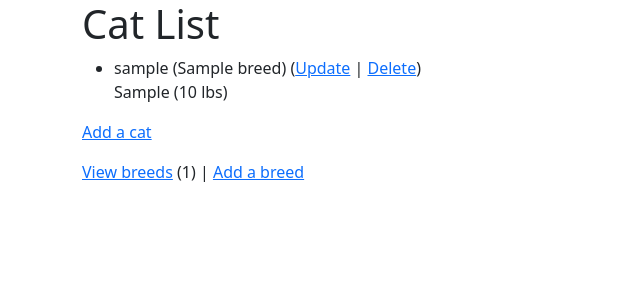
After one commit to arpanz/djangoc, a Django app: page /cats/ in a window 1280 px wide. The commit adds this page. Shown: the top 300 px of the page, without its empty margins (0-640 px from the left). Run offline with Django 5.2, Linux system fonts and the light colour scheme; a user stored in the database is signed in; tables that the repository leaves empty hold one stand-in row (values such as "Sample post"); some libraries are stand-ins or nearby versions.

Commit message:
Add Cats CRUD app
- cats app: Breed + Cat models, all 8 CRUD views, 6 templates
- Updated dj4e-code to 42178180341162 in base_bootstrap.html
- Added cats/ route to config/urls.py
- Added CatsConfig to INSTALLED_APPS
- Added /cats link to home/main.html

```diff
--- /dev/null
+++ b/cats/admin.py
@@ -0,0 +1,5 @@
+from django.contrib import admin
+from cats.models import Breed, Cat
+
+admin.site.register(Breed)
+admin.site.register(Cat)
--- /dev/null
+++ b/cats/apps.py
@@ -0,0 +1,5 @@
+from django.apps import AppConfig
+
+class CatsConfig(AppConfig):
+    default_auto_field = 'django.db.models.BigAutoField'
+    name = 'cats'
--- /dev/null
+++ b/cats/models.py
@@ -0,0 +1,25 @@
+from django.db import models
+from django.core.validators import MinLengthValidator
+
+
+class Breed(models.Model):
+    name = models.CharField(
+            max_length=200,
+            validators=[MinLengthValidator(2, "Breed must be greater than 1 character")]
+    )
+
+    def __str__(self):
+        return self.name
+
+
+class Cat(models.Model):
+    nickname = models.CharField(
+            max_length=200,
+            validators=[MinLengthValidator(2, "Nickname must be greater than 1 character")]
+    )
+    weight = models.PositiveIntegerField()
+    foods = models.CharField(max_length=300)
+    breed = models.ForeignKey('Breed', on_delete=models.CASCADE, null=False)
+
+    def __str__(self):
+        return self.nickname
--- /dev/null
+++ b/cats/templates/cats/cat_list.html
@@ -0,0 +1,30 @@
+{% extends "base_bootstrap.html" %}
+
+{% block content %}
+<h1>Cat List</h1>
+{% if cat_list %}
+<ul>
+  {% for cat in cat_list %}
+  <li>
+    {{ cat.nickname }} ({{ cat.breed }})
+    (<a href="{% url 'cats:cat_update' cat.id %}">Update</a> |
+    <a href="{% url 'cats:cat_delete' cat.id %}">Delete</a>)<br/>
+    {{ cat.foods }} ({{ cat.weight }} lbs)
+  </li>
+  {% endfor %}
+</ul>
+{% else %}
+<p>There are no cats in the database.</p>
+{% endif %}
+<p>
+  {% if breed_count > 0 %}
+  <a href="{% url 'cats:cat_create' %}">Add a cat</a>
+  {% else %}
+  Please add a breed before you add a cat.
+  {% endif %}
+</p>
+<p>
+  <a href="{% url 'cats:breed_list' %}">View breeds</a> ({{ breed_count }}) |
+  <a href="{% url 'cats:breed_create' %}">Add a breed</a>
+</p>
+{% endblock %}
--- /dev/null
+++ b/cats/urls.py
@@ -0,0 +1,14 @@
+from django.urls import path
+from . import views
+
+app_name = 'cats'
+urlpatterns = [
+    path('', views.CatList.as_view(), name='all'),
+    path('main/create/', views.CatCreate.as_view(), name='cat_create'),
+    path('main/<int:pk>/update/', views.CatUpdate.as_view(), name='cat_update'),
+    path('main/<int:pk>/delete/', views.CatDelete.as_view(), name='cat_delete'),
+    path('lookup/', views.BreedView.as_view(), name='breed_list'),
+    path('lookup/create/', views.BreedCreate.as_view(), name='breed_create'),
+    path('lookup/<int:pk>/update/', views.BreedUpdate.as_view(), name='breed_update'),
+    path('lookup/<int:pk>/delete/', views.BreedDelete.as_view(), name='breed_delete'),
+]
--- /dev/null
+++ b/cats/views.py
@@ -0,0 +1,96 @@
+from django.contrib.auth.mixins import LoginRequiredMixin
+from django.shortcuts import render, redirect, get_object_or_404
+from django.views import View
+from django.views.generic.edit import CreateView, UpdateView, DeleteView
+from django.urls import reverse_lazy
+
+from cats.models import Cat, Breed
+from cats.forms import BreedForm
+
+
+class CatList(LoginRequiredMixin, View):
+    def get(self, request):
+        bc = Breed.objects.count()
+        cl = Cat.objects.all()
+        ctx = {'breed_count': bc, 'cat_list': cl}
+        return render(request, 'cats/cat_list.html', ctx)
+
+
+class BreedView(LoginRequiredMixin, View):
+    def get(self, request):
+        bl = Breed.objects.all()
+        ctx = {'breed_list': bl}
+        return render(request, 'cats/breed_list.html', ctx)
+
+
+class BreedCreate(LoginRequiredMixin, View):
+    template = 'cats/breed_form.html'
+    success_url = reverse_lazy('cats:all')
+
+    def get(self, request):
+        form = BreedForm()
+        ctx = {'form': form}
+        return render(request, self.template, ctx)
+
+    def post(self, request):
+        form = BreedForm(request.POST)
+        if not form.is_valid():
+            ctx = {'form': form}
+            return render(request, self.template, ctx)
+        form.save()
+        return redirect(self.success_url)
+
+
+class BreedUpdate(LoginRequiredMixin, View):
+    model = Breed
+    success_url = reverse_lazy('cats:all')
+    template = 'cats/breed_form.html'
+
+    def get(self, request, pk):
+        breed = get_object_or_404(self.model, pk=pk)
+        form = BreedForm(instance=breed)
+        ctx = {'form': form}
+        return render(request, self.template, ctx)
+
+    def post(self, request, pk):
+        breed = get_object_or_404(self.model, pk=pk)
+        form = BreedForm(request.POST, instance=breed)
+        if not form.is_valid():
+            ctx = {'form': form}
+            return render(request, self.template, ctx)
+        form.save()
+        return redirect(self.success_url)
+
+
+class BreedDelete(LoginRequiredMixin, View):
+    model = Breed
+    success_url = reverse_lazy('cats:all')
+    template = 'cats/breed_confirm_delete.html'
+
+    def get(self, request, pk):
+        breed = get_object_or_404(self.model, pk=pk)
+        ctx = {'breed': breed}
+        return render(request, self.template, ctx)
+
+    def post(self, request, pk):
+        breed = get_object_or_404(self.model, pk=pk)
+        breed.delete()
+        return redirect(self.success_url)
+
+
+class CatCreate(LoginRequiredMixin, CreateView):
+    model = Cat
+    fields = '__all__'
+    success_url = reverse_lazy('cats:all')
+
+
+class CatUpdate(LoginRequiredMixin, UpdateView):
+    model = Cat
+    fields = '__all__'
+    success_url = reverse_lazy('cats:all')
+
+
+class CatDelete(LoginRequiredMixin, DeleteView):
+    model = Cat
+    fields = '__all__'
+    success_url = reverse_lazy('cats:all')
--- a/config/settings.py
+++ b/config/settings.py
@@ -23,6 +23,7 @@ INSTALLED_APPS = [
     'hello.apps.HelloConfig',
     'polls.apps.PollsConfig',
     'autos.apps.AutosConfig',
+    'cats.apps.CatsConfig',
 ]
 
 MIDDLEWARE = [
--- a/config/urls.py
+++ b/config/urls.py
@@ -8,6 +8,7 @@ urlpatterns = [
     path('hello/', include('hello.urls')),
     path('polls/', include('polls.urls')),
     path('autos/', include('autos.urls')),
+    path('cats/', include('cats.urls')),
     path('accounts/', include('django.contrib.auth.urls')),
     path('admin/', admin.site.urls),
 ]
--- a/home/templates/base_bootstrap.html
+++ b/home/templates/base_bootstrap.html
@@ -5,7 +5,7 @@
 
 <meta name="dj4e" content="6ae208ea4fad6f3a25ff3592f2ff50d0">
 
-<meta name="dj4e-code" content="42178180217706">
+<meta name="dj4e-code" content="42178180341162">
 
 <link href="https://cdn.jsdelivr.net/npm/bootstrap@5.1.3/dist/css/bootstrap.min.css" rel="stylesheet" integrity="sha384-1BmE4kWBq78iYhFldvKuhfTAU6auU8tT94WrHftjDbrCEXSU1oBoqyl2QvZ6jIW3" crossorigin="anonymous">
 
--- a/home/templates/home/main.html
+++ b/home/templates/home/main.html
@@ -6,5 +6,6 @@
 <ul>
     <li><p><a href="/hello/">Test the session</a></p></li>
     <li><a href="/autos">Autos CRUD</a></li>
+    <li><a href="/cats">Cats CRUD</a></li>
 </ul>
 {% endblock %}
```
Also changed, not shown: cats/forms.py (added, +8 -0 lines), cats/templates/cats/breed_confirm_delete.html (added, +11 -0 lines), cats/templates/cats/breed_form.html (added, +12 -0 lines), cats/templates/cats/breed_list.html (added, +20 -0 lines), cats/templates/cats/cat_confirm_delete.html (added, +11 -0 lines), cats/templates/cats/cat_form.html (added, +12 -0 lines), cats/__init__.py (added).
